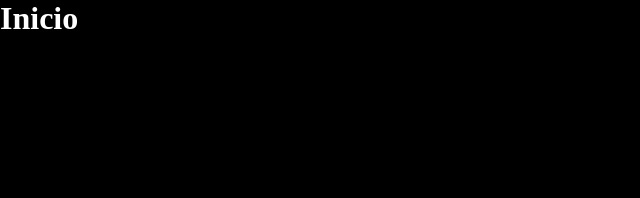
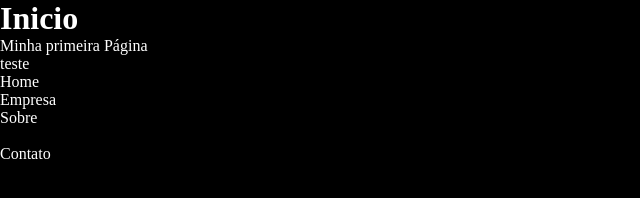
Before and after one commit to Followhesh/glimbra, a plain HTML site: page index.html in a window 1280 px wide. Shown: the whole page, without its empty margins (0-640 px from the left). Drawn offline with Linux system fonts and the light colour scheme.

Commit message:
Adicionando header e nav no index.html

```diff
--- a/index.html
+++ b/index.html
@@ -7,7 +7,21 @@
     <title>Página inicial</title>
 </head>
 <body>
-    <h1>Inicio</h1>
+    <header>
+<h1>Inicio</h1>
+<p>Minha primeira Página</p>
+<p>teste</p>
+    </header>
+    <nav>
+        <ul>
+            <li>Home</li>
+            <li>Empresa</li>
+           <li>Sobre<li>
+            <li>Contato</li>
+        </ul>
+
+    </nav>
+
     <script src="assets/js/app.js"></script>
 </body>
 </html>
```
